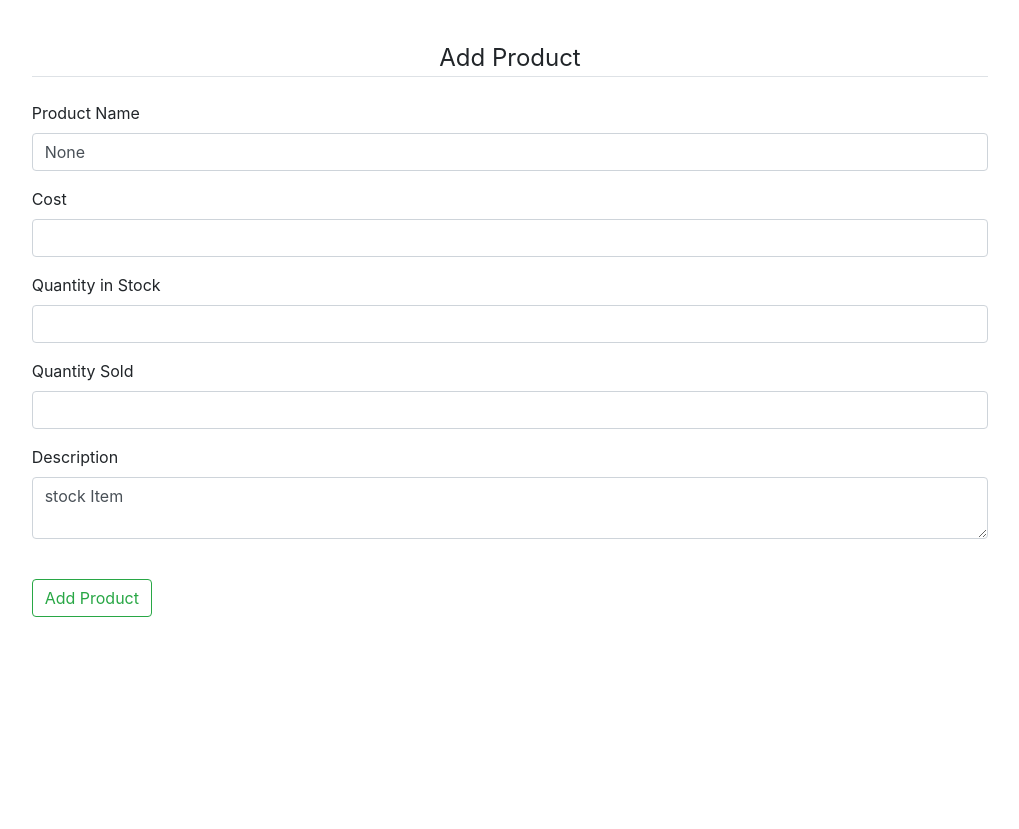
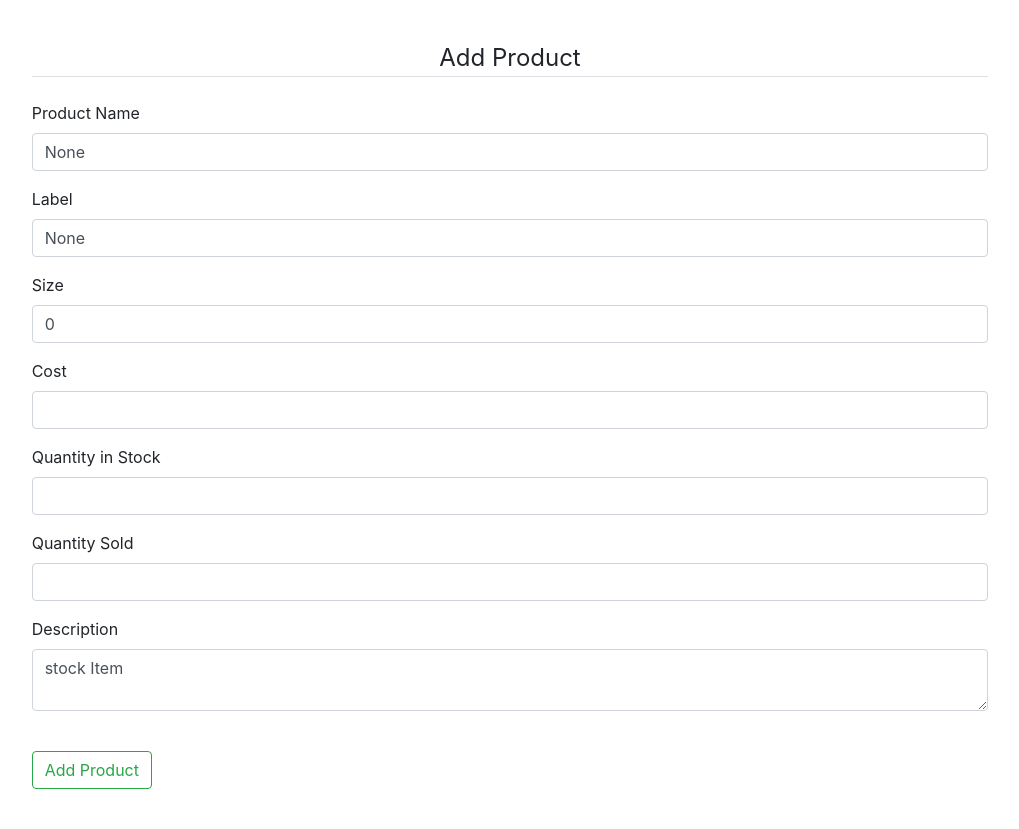
Before and after one commit to Waltermasoja/IMS, a Django app: page /inventory/add_inventory/ in a window 1280 px wide. Shown: the part 56-885 px from the top of the page, without its empty margins (130-1149 px from the left). Before the commit the page ends 673 px from the top, so only its background shows below. Run offline with Django 5.2, Linux system fonts and the light colour scheme; a user stored in the database is signed in; parts of the project's set-up code (start-up, migrations or seed data) failed here and were passed over; some libraries are stand-ins or nearby versions.

Commit message:
Adding size to all templates

```diff
--- a/inventory/forms.py
+++ b/inventory/forms.py
@@ -5,12 +5,12 @@
 class AddInventoryForm(ModelForm):
     class Meta:
         model = inventory
-        fields = ['name','cost','quantity_in_Stock','quantity_sold','description']
+        fields = ['name','cost','quantity_in_Stock','quantity_sold','description','label','size']
 
 class UpdateInventoryForm(ModelForm):
     class Meta :
         model = inventory
-        fields = ['name', 'cost',  'quantity_sold','sell']
+        fields = ['name', 'cost','quantity_sold','sell','label','size']
 
 class PeriodSummaryForm(forms.Form):
     PERIOD_CHOICES = [
@@ -35,16 +35,6 @@
             raise forms.ValidationError("Quantity returned cannot be negative")
         return quaantity_returned
 
-# class DamagedInventoryForm(forms.ModelForm):
-#     class Meta:
-#         model = Damaged
-#         fields = ['quantity_damaged','damage_description']
-
-#     def cleanQuantityReturned(self):
-#         quantity_damaged = self.cleaned_data.get('quantity_damaged')
-#         if quantity_damaged < 0 :
-#             raise forms.ValidationError("Quantity returned cannot be negative")
-#         return quantity_damaged
 
 class DamagedInventoryForm(forms.ModelForm):
     class Meta:
--- a/inventory/models.py
+++ b/inventory/models.py
@@ -12,6 +12,8 @@
     sell = models.DecimalField(max_digits=19,blank=True,decimal_places=2,default=0.00)
     cummulative_quantity_sold = models.IntegerField(default=0)
     cumulative_sales = models.DecimalField(max_digits=19, decimal_places=2, default=0.00)
+    size = models.PositiveIntegerField(default=0,blank=False,null=0)
+    label = models.TextField(max_length=255,default=None)
 
 
     def __str__(self) -> str:
@@ -22,10 +24,14 @@
     quantity_returned = models.IntegerField(blank=False,null=False)
     return_date = models.DateField(auto_now_add=True)
     reason = models.TextField()
+    size = models.PositiveIntegerField(default=0,blank=False,null=False)
+    label = models.TextField(max_length=255,default="")
 
     def __str__(self) -> str:
         return f'Return of {self.quantity_returned }{self.inventory_item.name}'
-from django.db import models
+    def save(self, *args, **kwargs):
+        self.size = self.inventory_item.size
+        super(Return, self).save(*args, **kwargs)
 
 class Damaged(models.Model):
     inventory_item = models.ForeignKey('inventory', on_delete=models.CASCADE)
@@ -36,3 +42,13 @@
 
     def __str__(self):
         return f"{self.inventory_item.name} - {self.quantity_damaged} damaged"
+from django.db import models
+
+class StockMovement(models.Model):
+    inventory_item = models.ForeignKey('inventory', on_delete=models.CASCADE)
+    stock_date = models.DateField(auto_now_add=True)
+    opening_stock = models.IntegerField()
+    closing_stock = models.IntegerField()
+
+    def __str__(self):
+        return f"{self.inventory_item.name} - {self.stock_date}"
--- a/inventory/urls.py
+++ b/inventory/urls.py
@@ -1,6 +1,5 @@
 from django.urls import path
-from .views import inventory_list,per_product_view,add_product,delete_inventory,update_inventory,dashboard,sales_summary,returnInventory,return_summary,obsolate_summary,damagedInventory
-
+from .views import inventory_list,per_product_view,add_product,delete_inventory,update_inventory,dashboard,sales_summary,returnInventory,return_summary,obsolate_summary,damagedInventory,stock_movement_summary
 urlpatterns = [
     path('',inventory_list,name='inventory'),
     path('product/<int:pk>',per_product_view,name='per_product'),
@@ -13,5 +12,7 @@
     path('inventory/returns',return_summary,name='return_summary'),
     path('inventory/damages/<int:pk>',damagedInventory,name='damagedInventory'),
     path('inventory/damages',obsolate_summary,name='obsolete_summary'),
+    path('inventory/stock_movement_summary/<int:pk>/', stock_movement_summary, name='stock_movement_summary'),
+
 
 ]
--- a/inventory/views.py
+++ b/inventory/views.py
@@ -1,6 +1,6 @@
 from django.shortcuts import redirect, render,get_object_or_404
 import plotly.utils
-from .models import inventory,Return,Damaged
+from .models import inventory,Return,Damaged,StockMovement
 from django.contrib.auth.decorators import login_required
 from .forms import AddInventoryForm,UpdateInventoryForm,PeriodSummaryForm,DateRangeForm,ReturnInventoryForm,DamagedInventoryForm
 from django.contrib import messages
@@ -86,6 +86,7 @@
             inventory_to_update.quantity_sold = updated_quantity_sold
             inventory_to_update.quantity_in_Stock -= updated_quantity_sold
             inventory_to_update.sales = updated_cost * updated_quantity_sold
+            inventory_to_update.size = inventory_to_update.size
 
             # Update cumulative fields
             inventory_to_update.cummulative_quantity_sold += updated_quantity_sold
@@ -255,3 +256,15 @@
         form = DamagedInventoryForm()
 
     return render(request, 'inventory/damaged_inventory.html', {'form': form, 'inventory': obsolete_inventory})
+
+@login_required
+def stock_movement_summary(request, pk):
+    inventory_items = get_object_or_404(inventory, pk=pk)
+    stock_movements = StockMovement.objects.filter(inventory_item=inventory_items).order_by('-stock_date')
+
+    context = {
+        'inventory_items': inventory_items,
+        'stock_movements': stock_movements,
+    }
+
+    return render(request, 'inventory/stock_movement_summary.html', context)
--- a/inventorySystem/settings.py
+++ b/inventorySystem/settings.py
@@ -12,6 +12,7 @@
 
 from pathlib import Path
 import os
+import django_heroku
 
 # Build paths inside the project like this: BASE_DIR / 'subdir'.
 BASE_DIR = Path(__file__).resolve().parent.parent
@@ -26,7 +27,7 @@
 # SECURITY WARNING: don't run with debug turned on in production!
 DEBUG = True
 
-ALLOWED_HOSTS = ['127.0.0.1','ruitaiinvestments.co.zw','www.ruitaiinvestments.co.zw']
+ALLOWED_HOSTS = ['127.0.0.1','ruitaiinvestments.co.zw','www.ruitaiinvestments.co.zw','your-heroku-app-name.herokuapp.com']
 
 
 # Application definition
--- a/templates/base.html
+++ b/templates/base.html
@@ -53,6 +53,9 @@
             <a class="nav-link active" aria-current="page" href="{% url 'return_summary' %}">Returns Report</a>
           </li>
 
+
+
+
         </ul>
         <form method="post" action="{% url 'logout' %}" class="d-flex">
                   {% csrf_token %}
--- a/templates/inventory/inventory_add.html
+++ b/templates/inventory/inventory_add.html
@@ -12,6 +12,15 @@
                 <input type="text" name="name" class="form-control" id="{{ form.name.id_for_label }}" value="{{ form.name.value }}">
             </div>
             <div class="mb-3">
+                <label for="{{ form.label.id_for_label }}" class="form-label">Label</label>
+                <input type="text" name="label" class="form-control" id="{{ form.label.id_for_label }}" value="{{ form.label.value }}">
+            </div>
+            <div class="mb-3">
+                <label for="{{ form.size.id_for_label }}" class="form-label">Size</label>
+                <input type="number" name="size" class="form-control" id="{{ form.size.id_for_label }}" value="{{ form.size.value }}">
+            </div>
+
+            <div class="mb-3">
                 <label for="{{ form.cost.id_for_label }}" class="form-label">Cost</label>
                 <input type="number" step="0.01" name="cost" class="form-control" id="{{ form.cost.id_for_label }}" value="{{ form.cost.value }}">
             </div>
@@ -23,6 +32,8 @@
                 <label for="{{ form.quantity_sold.id_for_label }}" class="form-label">Quantity Sold</label>
                 <input type="number" name="quantity_sold" class="form-control" id="{{ form.quantity_sold.id_for_label }}" value="{{ form.quantity_sold.value }}">
             </div>
+
+
             <div class="mb-3">
                 <label for="{{ form.description.id_for_label }}" class="form-label">Description</label>
                 <textarea name="description" class="form-control" id="{{ form.description.id_for_label }}">{{ form.description.value }}</textarea>
--- a/templates/inventory/inventory_list.html
+++ b/templates/inventory/inventory_list.html
@@ -7,6 +7,8 @@
          <tr>
             <th scope="col">#</th>
             <th scope="col">Name</th>
+            <th scope="col">Label</th>
+            <th scope="col">Size</th>
             <th scope="col">Quantity in Stock</th>
             <th scope="col">Cost per Item</th>
             <th scope="col">Last sale Revenue</th>
@@ -19,6 +21,8 @@
          <tr style="cursor: pointer; cursor: hand;" onclick ="window.location=`{% url 'per_product' inventory.id %}`">
             <th scope="row">{{ forloop.counter }}</th>
             <td>{{ inventory.name }}</td>
+            <td>{{ inventory.label }}</td>
+            <td>{{ inventory.size }}</td>
             <td>{{ inventory.quantity_in_Stock }}</td>
             <td>{{ inventory.cost }}</td>
             <td>{{ inventory.sales }}</td>
--- a/templates/inventory/return_summary.html
+++ b/templates/inventory/return_summary.html
@@ -9,6 +9,8 @@
         <thead class="thead-dark">
             <tr>
                 <th scope="col">Item</th>
+                <th scope="col">Label</th>
+                <th scope="col">Size</th>
                 <th scope="col">Quantity Returned</th>
                 <th scope="col">Reason</th>
                 <th scope="col">Return Date</th>
@@ -18,6 +20,8 @@
             {% for return in returns %}
                 <tr>
                     <td>{{ return.inventory_item.name }}</td>
+                    <td>{{ return.label }}</td>
+                    <td>{{ return.size }}</td>
                     <td>{{ return.quantity_returned }}</td>
                     <td>{{ return.reason }}</td>
                     <td>{{ return.return_date }}</td>
--- a/templates/inventory/sales_summary.html
+++ b/templates/inventory/sales_summary.html
@@ -30,10 +30,13 @@
                 <tr>
                     <th scope="col">#</th>
                     <th scope="col">Product Name</th>
+                    <th scope="col">Label</th>
+                    <th scope="col">Size</th>
                     <th scope="col">latest sales quantity</th>
                     <th scope="col">Latest sales amount</th>
                     <th scope="col">Cumulative Quantity Sold</th>
                     <th scope="col">Cumulative Sales</th>
+
                 </tr>
             </thead>
             <tbody>
@@ -41,6 +44,8 @@
                 <tr>
                     <th scope="row">{{ forloop.counter }}</th>
                     <td>{{ sale.name }}</td>
+                    <td>{{ sale.label }}</td>
+                    <td>{{ sale.size }}</td>
                     <td>{{ sale.total_quantity_sold }}</td>
                     <td>{{ sale.total_sales }}</td>
                     <td>{{ sale.cumulative_quantity_sold }}</td>
```
Also changed, not shown: templates/inventory/per_product.html (+28 -0 lines), templates/inventory/stock_movement_summary.html (added, +24 -0 lines), inventory/migrations/0009_remove_damaged_return_date_inventory_label_and_more.py (added), inventory/migrations/0010_return_label_return_size.py (added).
